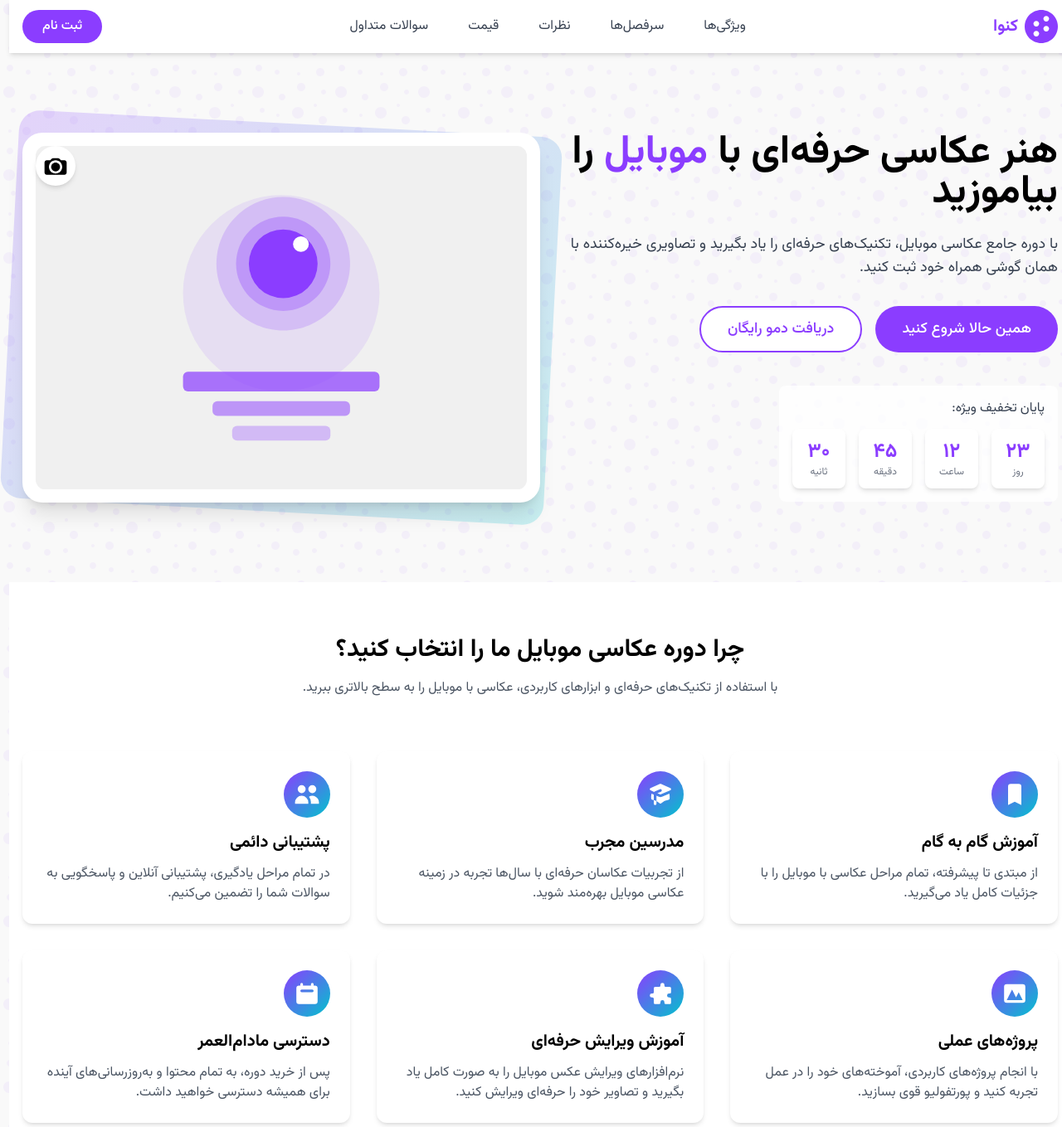
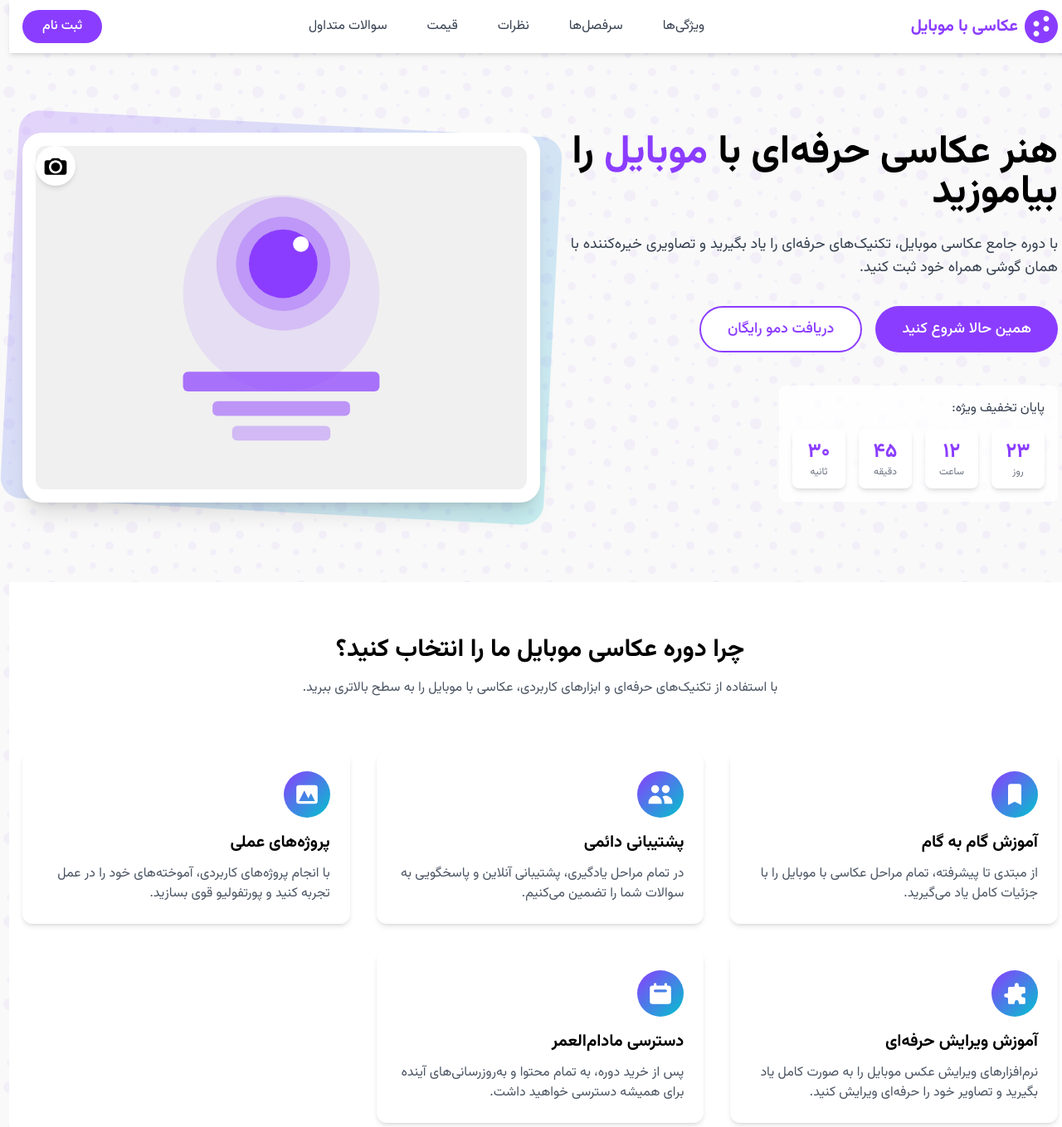
Before and after one commit to masoudazimi1991/mobile-landing, a plain HTML site: page index.html in a window 1280 px wide. Shown: the top 1359 px of the page at 83% size. Drawn offline with nearby package versions, Linux system fonts and the light colour scheme.

Commit message:
Update index.html

```diff
--- a/index.html
+++ b/index.html
@@ -96,7 +96,7 @@
                     <path d="M32.5 32.5C34.8472 32.5 36.75 30.5972 36.75 28.25C36.75 25.9028 34.8472 24 32.5 24C30.1528 24 28.25 25.9028 28.25 28.25C28.25 30.5972 30.1528 32.5 32.5 32.5Z" fill="white"/>
                     <path d="M17.5 40C19.8472 40 21.75 38.0972 21.75 35.75C21.75 33.4028 19.8472 31.5 17.5 31.5C15.1528 31.5 13.25 33.4028 13.25 35.75C13.25 38.0972 15.1528 40 17.5 40Z" fill="white"/>
                 </svg>
-                <span class="text-xl font-bold mr-2 canva-purple-text">کنوا</span>
+                <span class="text-xl font-bold mr-2 canva-purple-text">عکاسی با موبایل</span>
             </div>
             <div class="hidden md:flex space-x-6 space-x-reverse">
                 <a href="#features" class="text-gray-700 hover:text-purple-600 px-3 py-2 rounded-md">ویژگی‌ها</a>
@@ -196,18 +196,7 @@
                     <p class="text-gray-600">از مبتدی تا پیشرفته، تمام مراحل عکاسی با موبایل را با جزئیات کامل یاد می‌گیرید.</p>
                 </div>
 
-                <!-- ویژگی ۲ -->
-                <div class="feature-card bg-white p-6 rounded-xl shadow-md transition-all duration-300">
-                    <div class="w-14 h-14 canva-gradient rounded-full flex items-center justify-center mb-4">
-                        <svg class="w-8 h-8 text-white" fill="currentColor" viewBox="0 0 20 20" xmlns="http://www.w3.org/2000/svg">
-                            <path d="M10.394 2.08a1 1 0 00-.788 0l-7 3a1 1 0 000 1.84L5.25 8.051a.999.999 0 01.356-.257l4-1.714a1 1 0 11.788 1.838L7.667 9.088l1.94.831a1 1 0 00.787 0l7-3a1 1 0 000-1.838l-7-3zM3.31 9.397L5 10.12v4.102a8.969 8.969 0 00-1.05-.174 1 1 0 01-.89-.89 11.115 11.115 0 01.25-3.762zM9.3 16.573A9.026 9.026 0 007 14.935v-3.957l1.818.78a3 3 0 002.364 0l5.508-2.361a11.026 11.026 0 01.25 3.762 1 1 0 01-.89.89 8.968 8.968 0 00-5.35 2.524 1 1 0 01-1.4 0zM6 18a1 1 0 001-1v-2.065a8.935 8.935 0 00-2-.712V17a1 1 0 001 1z"></path>
-                        </svg>
-                    </div>
-                    <h3 class="text-xl font-bold mb-3">مدرسین مجرب</h3>
-                    <p class="text-gray-600">از تجربیات عکاسان حرفه‌ای با سال‌ها تجربه در زمینه عکاسی موبایل بهره‌مند شوید.</p>
-                </div>
-
-                <!-- ویژگی ۳ -->
+                <!-- ویژگی 2 -->
                 <div class="feature-card bg-white p-6 rounded-xl shadow-md transition-all duration-300">
                     <div class="w-14 h-14 canva-gradient rounded-full flex items-center justify-center mb-4">
                         <svg class="w-8 h-8 text-white" fill="currentColor" viewBox="0 0 20 20" xmlns="http://www.w3.org/2000/svg">
@@ -218,7 +207,7 @@
                     <p class="text-gray-600">در تمام مراحل یادگیری، پشتیبانی آنلاین و پاسخگویی به سوالات شما را تضمین می‌کنیم.</p>
                 </div>
 
-                <!-- ویژگی ۴ -->
+                <!-- ویژگی 3 -->
                 <div class="feature-card bg-white p-6 rounded-xl shadow-md transition-all duration-300">
                     <div class="w-14 h-14 canva-gradient rounded-full flex items-center justify-center mb-4">
                         <svg class="w-8 h-8 text-white" fill="currentColor" viewBox="0 0 20 20" xmlns="http://www.w3.org/2000/svg">
@@ -229,7 +218,7 @@
                     <p class="text-gray-600">با انجام پروژه‌های کاربردی، آموخته‌های خود را در عمل تجربه کنید و پورتفولیو قوی بسازید.</p>
                 </div>
 
-                <!-- ویژگی ۵ -->
+                <!-- ویژگی 4 -->
                 <div class="feature-card bg-white p-6 rounded-xl shadow-md transition-all duration-300">
                     <div class="w-14 h-14 canva-gradient rounded-full flex items-center justify-center mb-4">
                         <svg class="w-8 h-8 text-white" fill="currentColor" viewBox="0 0 20 20" xmlns="http://www.w3.org/2000/svg">
@@ -240,7 +229,7 @@
                     <p class="text-gray-600">نرم‌افزارهای ویرایش عکس موبایل را به صورت کامل یاد بگیرید و تصاویر خود را حرفه‌ای ویرایش کنید.</p>
                 </div>
 
-                <!-- ویژگی ۶ -->
+                <!-- ویژگی 5 -->
                 <div class="feature-card bg-white p-6 rounded-xl shadow-md transition-all duration-300">
                     <div class="w-14 h-14 canva-gradient rounded-full flex items-center justify-center mb-4">
                         <svg class="w-8 h-8 text-white" fill="currentColor" viewBox="0 0 20 20" xmlns="http://www.w3.org/2000/svg">
```
